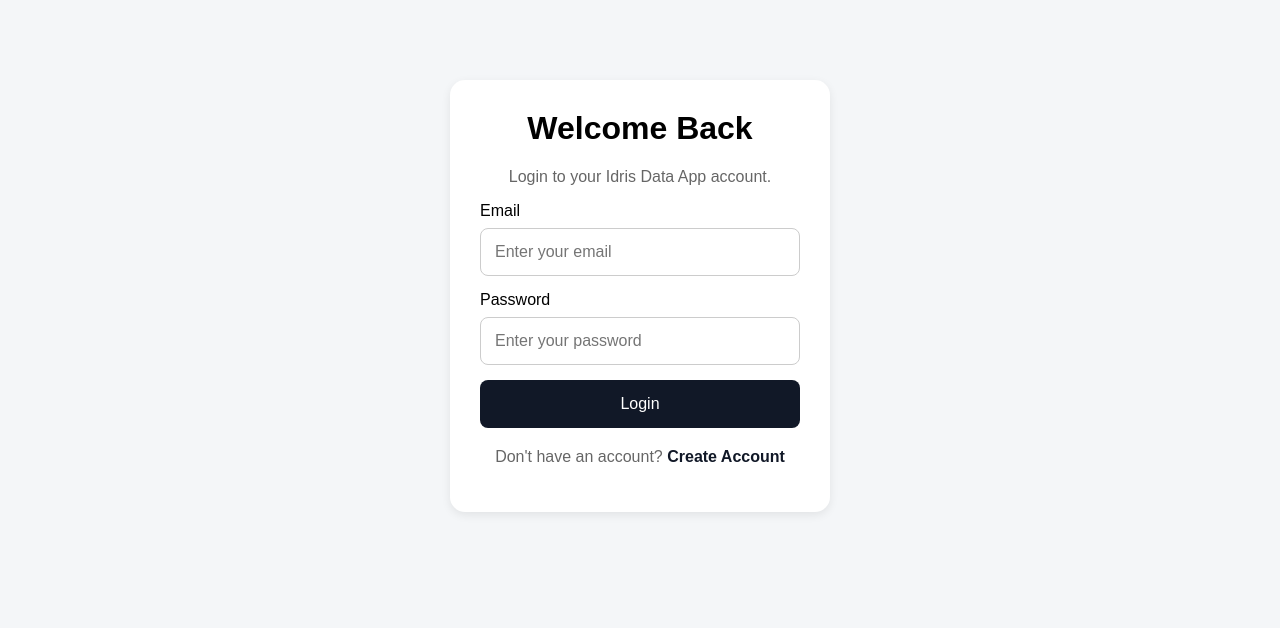
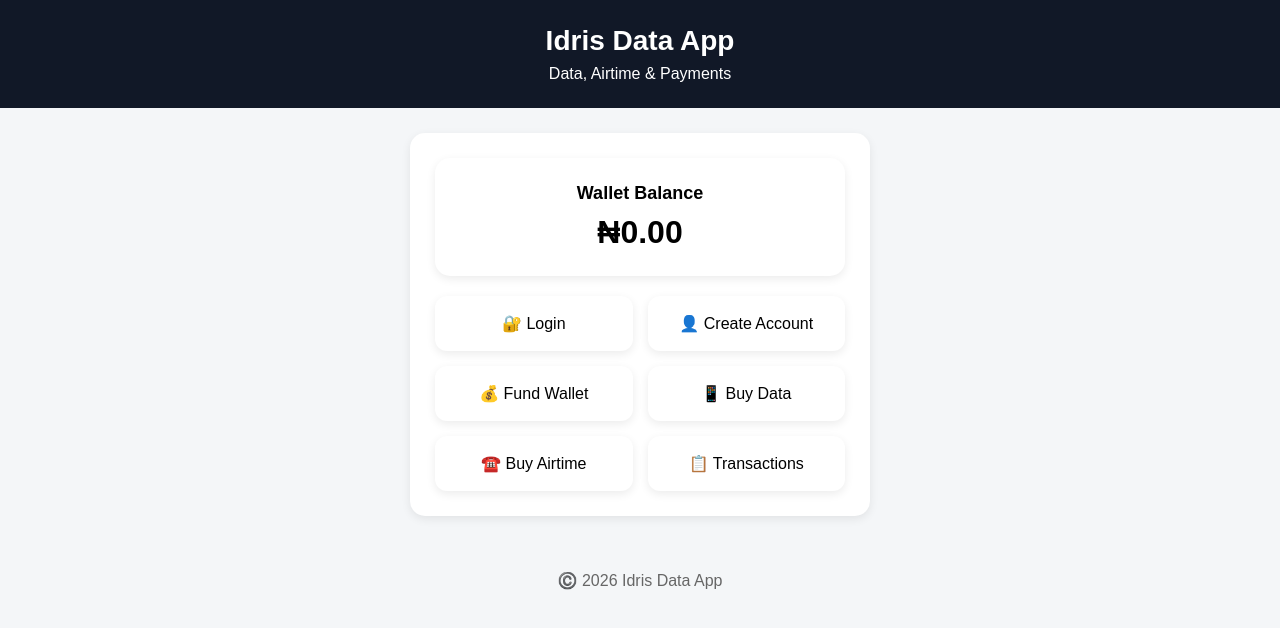
Before and after one commit to tct8930-web/Idris-Data-App, a plain HTML site: page login.html in a window 1280 px wide. Drawn offline with nearby package versions, Linux system fonts and the light colour scheme.

Commit message:
Refactor login.html layout and styles
Updated the login page layout and styles, modified title, and added header and footer sections.

```diff
--- a/login.html
+++ b/login.html
@@ -4,7 +4,7 @@
     <meta charset="UTF-8">
     <meta name="viewport" content="width=device-width, initial-scale=1.0">
 
-    <title>Login - Idris Data App</title>
+    <title>Idris Data App</title>
 
     <style>
         * {
@@ -17,148 +17,235 @@
             background: #f4f6f8;
         }
 
-        .container {
-            max-width: 420px;
-            margin: 60px auto;
-            padding: 20px;
+        header {
+            background: #111827;
+            color: white;
+            padding: 25px 20px;
+            text-align: center;
         }
 
-        .card {
+        header h1 {
+            margin: 0;
+            font-size: 28px;
+        }
+
+        header p {
+            margin: 8px 0 0;
+        }
+
+        .container {
+            max-width: 500px;
+            margin: 25px auto;
+            padding: 0 20px;
+        }
+
+        .balance {
             background: white;
-            padding: 30px;
+            padding: 25px;
+            border-radius: 15px;
+            box-shadow: 0 3px 10px rgba(0,0,0,0.08);
+            text-align: center;
+            margin-bottom: 20px;
+        }
+
+        .balance h2 {
+            margin: 0 0 10px;
+            font-size: 18px;
+        }
+
+        .amount {
+            font-size: 32px;
+            font-weight: bold;
+        }
+
+        .buttons {
+            display: grid;
+            grid-template-columns: 1fr 1fr;
+            gap: 15px;
+        }
+
+        button {
+            padding: 18px;
+            border: none;
+            border-radius: 12px;
+            background: white;
+            box-shadow: 0 3px 10px rgba(0,0,0,0.08);
+            font-size: 16px;
+            cursor: pointer;
+        }
+
+        button:hover {
+            transform: translateY(-2px);
+        }
+
+        .screen {
+            display: none;
+            background: white;
+            padding: 25px;
             border-radius: 15px;
             box-shadow: 0 3px 10px rgba(0,0,0,0.08);
         }
 
-        h1 {
-            text-align: center;
-            margin-top: 0;
+        .screen.active {
+            display: block;
         }
 
-        p {
-            text-align: center;
-            color: #666;
+        .screen h2 {
+            margin-top: 0;
         }
 
         input {
             width: 100%;
             padding: 14px;
-            margin: 8px 0 15px;
+            margin: 10px 0 15px;
             border: 1px solid #ccc;
             border-radius: 8px;
             font-size: 16px;
         }
 
-        button {
+        .continue {
             width: 100%;
-            padding: 15px;
-            border: none;
-            border-radius: 8px;
             background: #111827;
             color: white;
-            font-size: 16px;
-            cursor: pointer;
         }
 
-        .signup {
-            margin-top: 20px;
+        .back {
+            margin-top: 10px;
+            width: 100%;
+            background: #eee;
         }
 
-        .signup a {
-            color: #111827;
-            font-weight: bold;
-            text-decoration: none;
-        }
-
-        #message {
-            margin-top: 15px;
+        footer {
             text-align: center;
+            padding: 30px 10px;
+            color: #666;
         }
     </style>
 </head>
 
 <body>
 
+    <header>
+        <h1>Idris Data App</h1>
+        <p>Data, Airtime & Payments</p>
+    </header>
+
     <div class="container">
 
-        <div class="card">
+        <!-- HOME SCREEN -->
+        <div id="homeScreen" class="screen active">
 
-            <h1>Welcome Back</h1>
+            <div class="balance">
+                <h2>Wallet Balance</h2>
+                <div class="amount">₦0.00</div>
+            </div>
 
-            <p>Login to your Idris Data App account.</p>
+            <div class="buttons">
 
-            <label for="email">Email</label>
+                <!-- LOGIN -->
+                <button onclick="window.location.href='login.html'">
+                    🔐 Login
+                </button>
+
+                <!-- CREATE ACCOUNT -->
+                <button onclick="window.location.href='signup.html'">
+                    👤 Create Account
+                </button>
+
+                <!-- FUND WALLET -->
+                <button onclick="showFundWallet()">
+                    💰 Fund Wallet
+                </button>
+
+                <!-- BUY DATA -->
+                <button>
+                    📱 Buy Data
+                </button>
+
+                <!-- BUY AIRTIME -->
+                <button>
+                    ☎️ Buy Airtime
+                </button>
+
+                <!-- TRANSACTIONS -->
+                <button>
+                    📋 Transactions
+                </button>
+
+            </div>
+
+        </div>
+
+        <!-- FUND WALLET SCREEN -->
+        <div id="fundScreen" class="screen">
+
+            <h2>Fund Wallet</h2>
+
+            <p>Enter the amount you want to deposit into your wallet.</p>
+
+            <label for="amount">Amount (₦)</label>
 
             <input
-                type="email"
-                id="email"
-                placeholder="Enter your email"
+                type="number"
+                id="amount"
+                placeholder="Enter amount"
+                min="100"
             >
 
-            <label for="password">Password</label>
-
-            <input
-                type="password"
-                id="password"
-                placeholder="Enter your password"
-            >
-
-            <button onclick="login()">
-                Login
+            <button class="continue" onclick="startFunding()">
+                Continue
             </button>
 
-            <div id="message"></div>
-
-            <div class="signup">
-                <p>
-                    Don't have an account?
-                    <a href="signup.html">Create Account</a>
-                </p>
-            </div>
+            <button class="back" onclick="goHome()">
+                Back
+            </button>
 
         </div>
 
     </div>
 
-    <!-- Supabase -->
-    <script src="https://cdn.jsdelivr.net/npm/@supabase/supabase-js@2"></script>
-    <script src="config.js"></script>
+    <footer>
+        ©️ 2026 Idris Data App
+    </footer>
 
     <script>
-        const supabaseClient = window.supabase.createClient(
-            SUPABASE_URL,
-            SUPABASE_KEY
-        );
+        function showFundWallet() {
+            document.getElementById("homeScreen").classList.remove("active");
+            document.getElementById("fundScreen").classList.add("active");
+        }
 
-        async function login() {
+        function goHome() {
+            document.getElementById("fundScreen").classList.remove("active");
+            document.getElementById("homeScreen").classList.add("active");
+        }
 
-            const email = document.getElementById("email").value.trim();
-            const password = document.getElementById("password").value;
+        function startFunding() {
+            const amount = document.getElementById("amount").value;
 
-            const message = document.getElementById("message");
-
-            if (!email || !password) {
-                message.textContent = "Please enter your email and password.";
+            if (!amount || amount < 100) {
+                alert("Please enter an amount of at least ₦100.");
                 return;
             }
 
-            message.textContent = "Logging in...";
-
-            const { error } = await supabaseClient.auth.signInWithPassword({
-                email: email,
-                password: password
-            });
-
-            if (error) {
-                message.textContent = error.message;
-                return;
-            }
-
-            message.textContent = "Login successful!";
-
-            window.location.href = "index.html";
+            alert(
+                "Funding amount: ₦" +
+                Number(amount).toLocaleString() +
+                "\n\nPayment connection will be added next."
+            );
         }
     </script>
 
+    <!-- TEST SUPABASE CONNECTION -->
+    <script>
+        console.log("Supabase URL:", SUPABASE_URL);
+        console.log("Supabase connection is ready.");
+    </script>
+
+    <!-- SUPABASE JAVASCRIPT LIBRARY -->
+    <script src="https://cdn.jsdelivr.net/npm/@supabase/supabase-js@2"></script>
+
+    <!-- CONNECT SUPABASE CONFIGURATION -->
+    <script src="config.js"></script>
+
 </body>
 </html>
```
